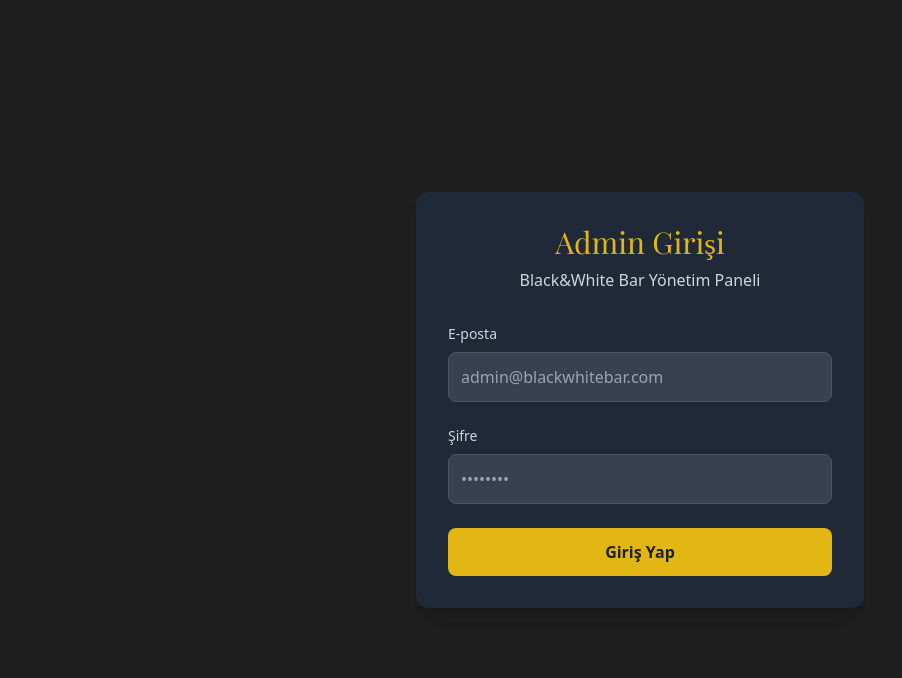
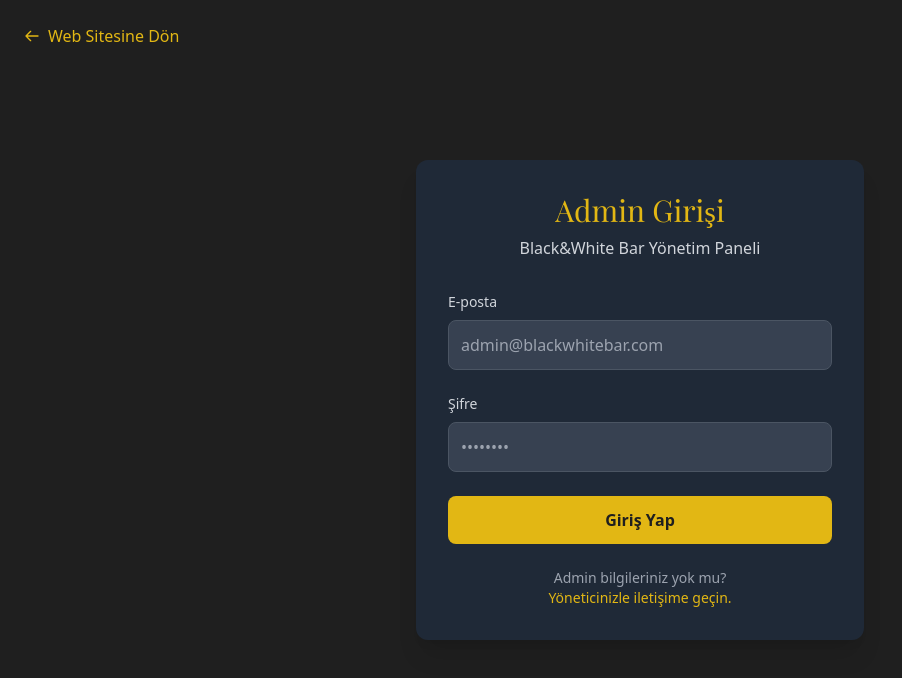
Before and after one commit to sezaiemrekonuk/blackandwhitebar-menu-app, a React (Create React App) app: page /admin in a window 1280 px wide. Shown: the top 678 px of the page, without its empty margins (0-902 px from the left). Built offline with nearby package versions, Linux system fonts and the light colour scheme; no server answers; a web font is replaced by a local one.

Commit message:
Add "Go to Website" link in AdminLogin and remove it from AdminDashboard; update button hover state

```diff
--- a/src/components/AdminDashboard.js
+++ b/src/components/AdminDashboard.js
@@ -202,17 +202,6 @@ export default function AdminDashboard() {
 
   return (
     <div className="min-h-screen bg-primary text-white">
-      {/* Floating Go to Website Link */}
-      <Link
-        to="/"
-        className="fixed top-4 left-4 z-50 bg-accent/90 backdrop-blur text-primary px-4 py-2 rounded-lg hover:bg-accent transition-all duration-300 shadow-lg flex items-center gap-2 group"
-      >
-        <svg className="w-4 h-4 group-hover:scale-110 transition-transform" fill="none" stroke="currentColor" viewBox="0 0 24 24">
-          <path strokeLinecap="round" strokeLinejoin="round" strokeWidth={2} d="M3 12l2-2m0 0l7-7 7 7M5 10v10a1 1 0 001 1h3m10-11l2 2m-2-2v10a1 1 0 01-1 1h-3m-6 0a1 1 0 001-1v-4a1 1 0 011-1h2a1 1 0 011 1v4a1 1 0 001 1m-6 0h6" />
-        </svg>
-        <span className="font-medium">Ana Sayfa</span>
-      </Link>
-
       {/* Header */}
       <header className="bg-gray-800 p-6 shadow-lg">
         <div className="max-w-7xl mx-auto flex justify-between items-center">
@@ -245,7 +234,7 @@ export default function AdminDashboard() {
             className={`px-6 py-3 rounded-lg font-semibold transition-colors ${
               activeTab === 'menu'
                 ? 'bg-accent text-primary'
-                : 'bg-gray-700 text-white hover:bg-gray-700'
+                : 'bg-gray-700 text-white hover:bg-gray-600'
             }`}
           >
             Menü Yönetimi
--- a/src/components/AdminLogin.js
+++ b/src/components/AdminLogin.js
@@ -2,6 +2,7 @@ import React, { useState } from 'react';
 import { signInWithEmailAndPassword } from 'firebase/auth';
 import { auth } from '../firebase/config';
 import { motion } from 'framer-motion';
+import { Link } from 'react-router-dom';
 
 export default function AdminLogin({ onLogin }) {
   const [email, setEmail] = useState('');
@@ -26,7 +27,18 @@ export default function AdminLogin({ onLogin }) {
   };
 
   return (
-    <div className="min-h-screen flex items-center justify-center bg-primary">
+    <div className="min-h-screen flex items-center justify-center bg-primary relative">
+      {/* Go to Website Link - Top Left */}
+      <Link
+        to="/"
+        className="absolute top-6 left-6 text-accent hover:text-accent/80 transition-colors flex items-center gap-2 z-10 font-medium"
+      >
+        <svg className="w-4 h-4" fill="none" stroke="currentColor" viewBox="0 0 24 24">
+          <path strokeLinecap="round" strokeLinejoin="round" strokeWidth={2} d="M10 19l-7-7m0 0l7-7m-7 7h18" />
+        </svg>
+        Web Sitesine Dön
+      </Link>
+
       <motion.div
         initial={{ opacity: 0, y: 20 }}
         animate={{ opacity: 1, y: 0 }}
@@ -80,6 +92,15 @@ export default function AdminLogin({ onLogin }) {
             {loading ? 'Giriş Yapılıyor...' : 'Giriş Yap'}
           </button>
         </form>
+
+        {/* Help Text */}
+        <div className="mt-6 text-center">
+          <p className="text-gray-400 text-sm">
+            Admin bilgileriniz yok mu?
+            <br />
+            <span className="text-accent">Yöneticinizle iletişime geçin.</span>
+          </p>
+        </div>
       </motion.div>
     </div>
   );
```
